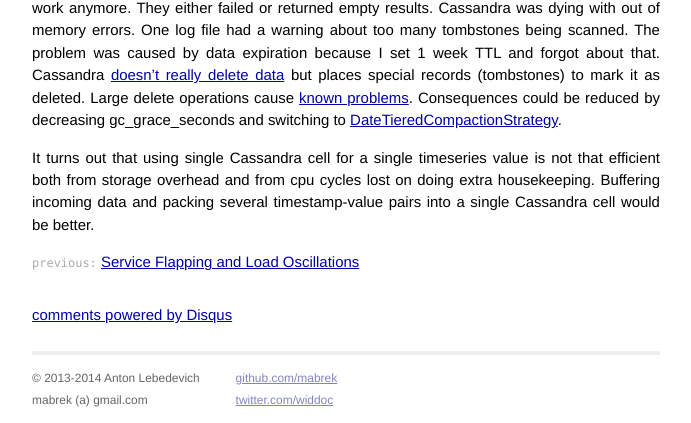
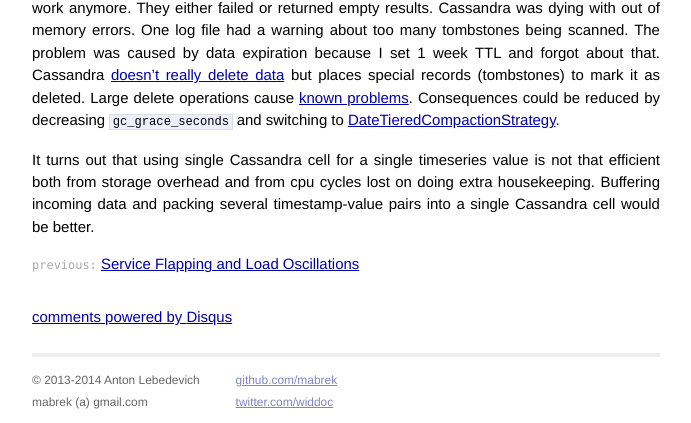
Before and after one commit to mabrek/mabrek.github.io, a Jekyll site: the page built from _posts/2015-05-11-spark-cassandra-timeseries.md, in a window 1280 px wide and 900 px high, scrolled down 1912 px. Shown: the part 474-897 px from the top of the window, without its empty margins (294-985 px from the left). Built offline with Jekyll 4.4.1, drawn with Linux system fonts in a browser that asks for light colours; Markdown is read by kramdown in place of the engine named in the settings; comment, search, counter and statistics services are not loaded.

Commit message:
formatting

```diff
--- a/_posts/2015-05-11-spark-cassandra-timeseries.md
+++ b/_posts/2015-05-11-spark-cassandra-timeseries.md
@@ -43,6 +43,6 @@ With the data ready to be processed in Spark RDD I got stuck on what's next. Usu
 
 There are tools available beyond Java/Scala ecosystem at the price of cpu cycles spent on another round of data serialization/deserialization (first one is moving data from Cassandra into Spark). [PySpark](http://spark.apache.org/docs/latest/api/python/index.html) could give access to [Pandas](http://pandas.pydata.org/) and [IPython](http://ipython.org/) (with [python 3 support](https://issues.apache.org/jira/browse/SPARK-4897) in upcoming Spark 1.4). SparkR is [going to be released](https://issues.apache.org/jira/browse/SPARK-5654) in Spark 1.4 too.
 
-I took a several days break between my experiments and then I found that none of my queries work anymore. They either failed or returned empty results. Cassandra was dying with out of memory errors. One log file had a warning about too many tombstones being scanned. The problem was caused by data expiration because I set 1 week TTL and forgot about that. Cassandra [doesn't really delete data](http://docs.datastax.com/en/cassandra/2.1/cassandra/dml/dml_about_deletes_c.html) but places special records (tombstones) to mark it as deleted. Large delete operations cause [known problems](https://lostechies.com/ryansvihla/2014/10/20/domain-modeling-around-deletes-or-using-cassandra-as-a-queue-even-when-you-know-better/). Consequences could be reduced by decreasing gc_grace_seconds and switching to [DateTieredCompactionStrategy](http://www.datastax.com/dev/blog/datetieredcompactionstrategy).
+I took a several days break between my experiments and then I found that none of my queries work anymore. They either failed or returned empty results. Cassandra was dying with out of memory errors. One log file had a warning about too many tombstones being scanned. The problem was caused by data expiration because I set 1 week TTL and forgot about that. Cassandra [doesn't really delete data](http://docs.datastax.com/en/cassandra/2.1/cassandra/dml/dml_about_deletes_c.html) but places special records (tombstones) to mark it as deleted. Large delete operations cause [known problems](https://lostechies.com/ryansvihla/2014/10/20/domain-modeling-around-deletes-or-using-cassandra-as-a-queue-even-when-you-know-better/). Consequences could be reduced by decreasing `gc_grace_seconds` and switching to [DateTieredCompactionStrategy](http://www.datastax.com/dev/blog/datetieredcompactionstrategy).
 
 It turns out that using single Cassandra cell for a single timeseries value is not that efficient both from storage overhead and from cpu cycles lost on doing extra housekeeping. Buffering incoming data and packing several timestamp-value pairs into a single Cassandra cell would be better.
```
